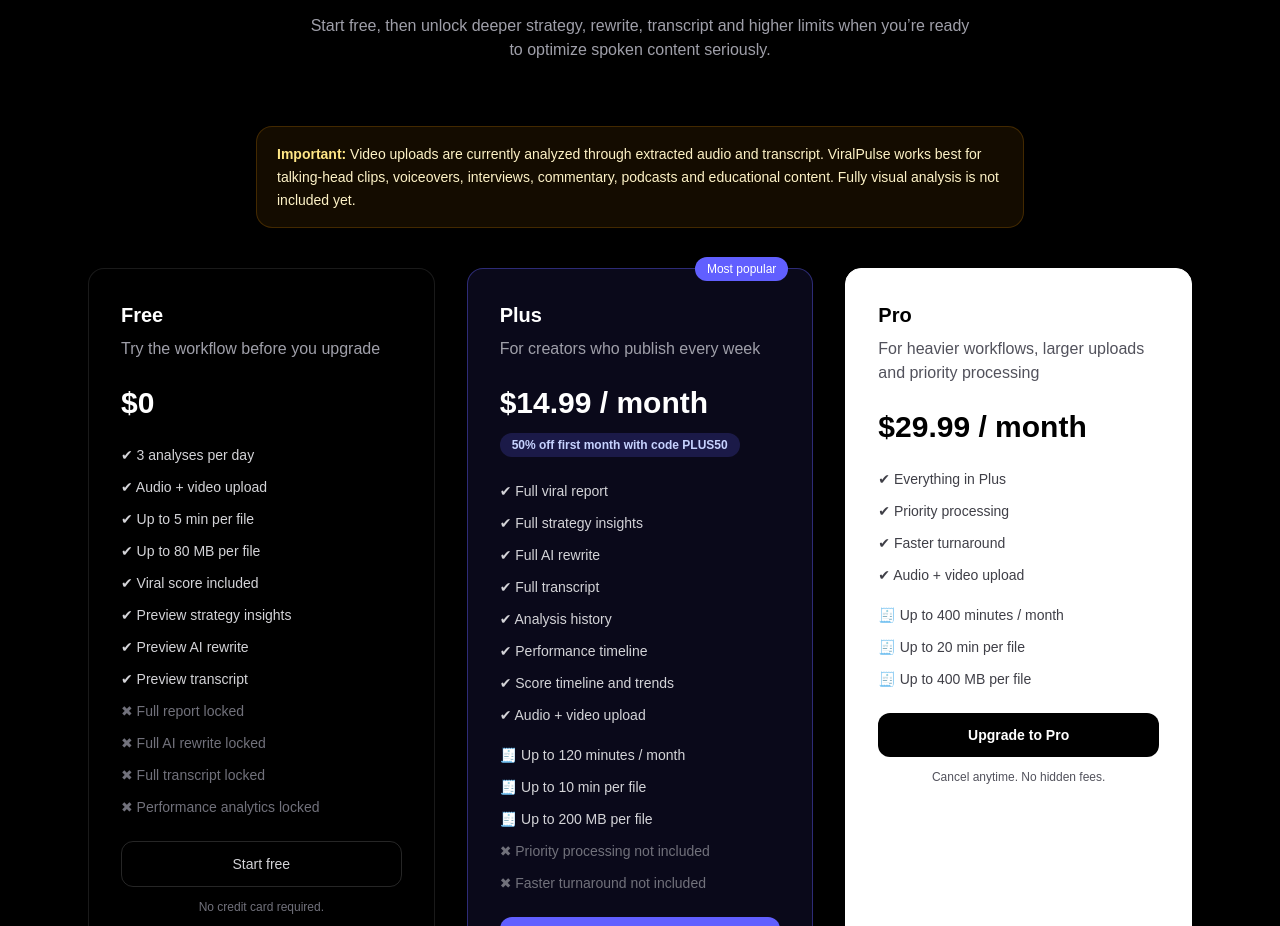
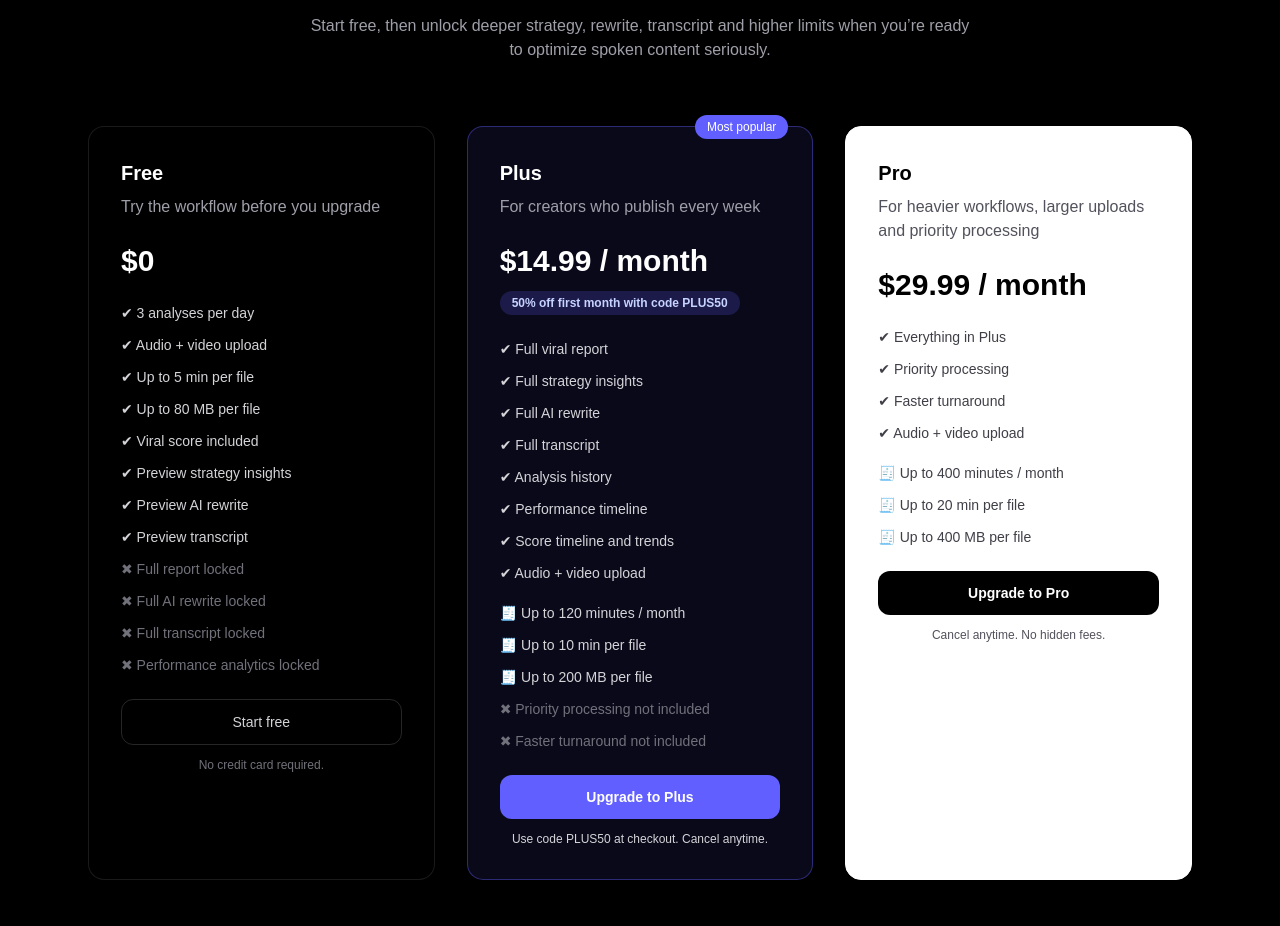
Before and after one commit to nicolaslezard-sketch/viralpulse, a Next.js app: page / in a window 1280 px wide. Shown: the part 3531-4457 px from the top of the page. Built offline with nearby package versions, Linux system fonts and the light colour scheme; no server answers.

Commit message:
Update PricingSection.tsx

```diff
--- a/src/components/PricingSection.tsx
+++ b/src/components/PricingSection.tsx
@@ -86,14 +86,6 @@
           Start free, then unlock deeper strategy, rewrite, transcript and
           higher limits when you’re ready to optimize spoken content seriously.
         </p>
-      </div>
-
-      <div className="mx-auto mb-10 max-w-3xl rounded-2xl border border-amber-500/20 bg-amber-500/8 px-5 py-4 text-sm leading-relaxed text-amber-100">
-        <span className="font-semibold text-amber-200">Important:</span> Video
-        uploads are currently analyzed through extracted audio and transcript.
-        ViralPulse works best for talking-head clips, voiceovers, interviews,
-        commentary, podcasts and educational content. Fully visual analysis is
-        not included yet.
       </div>
 
       <div className="grid gap-8 md:grid-cols-3">
```
